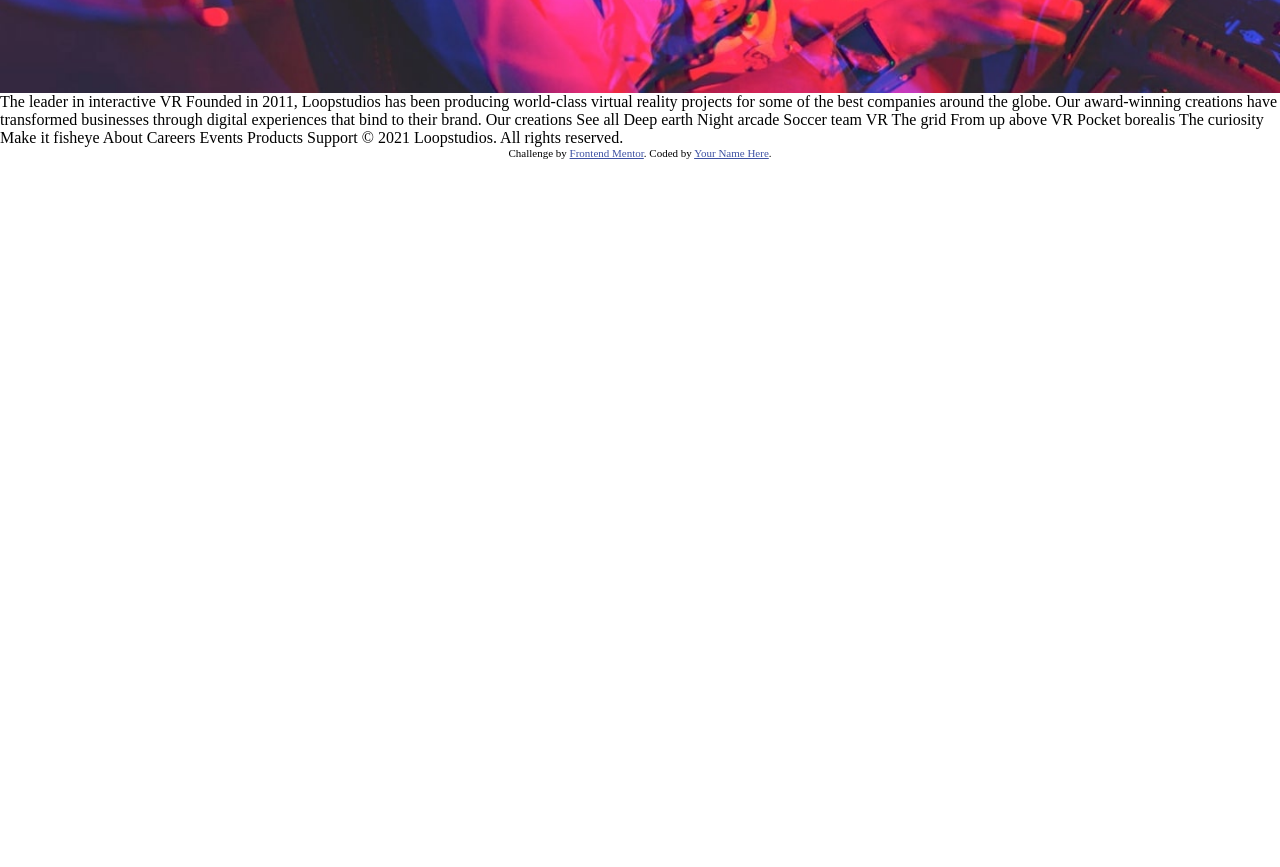
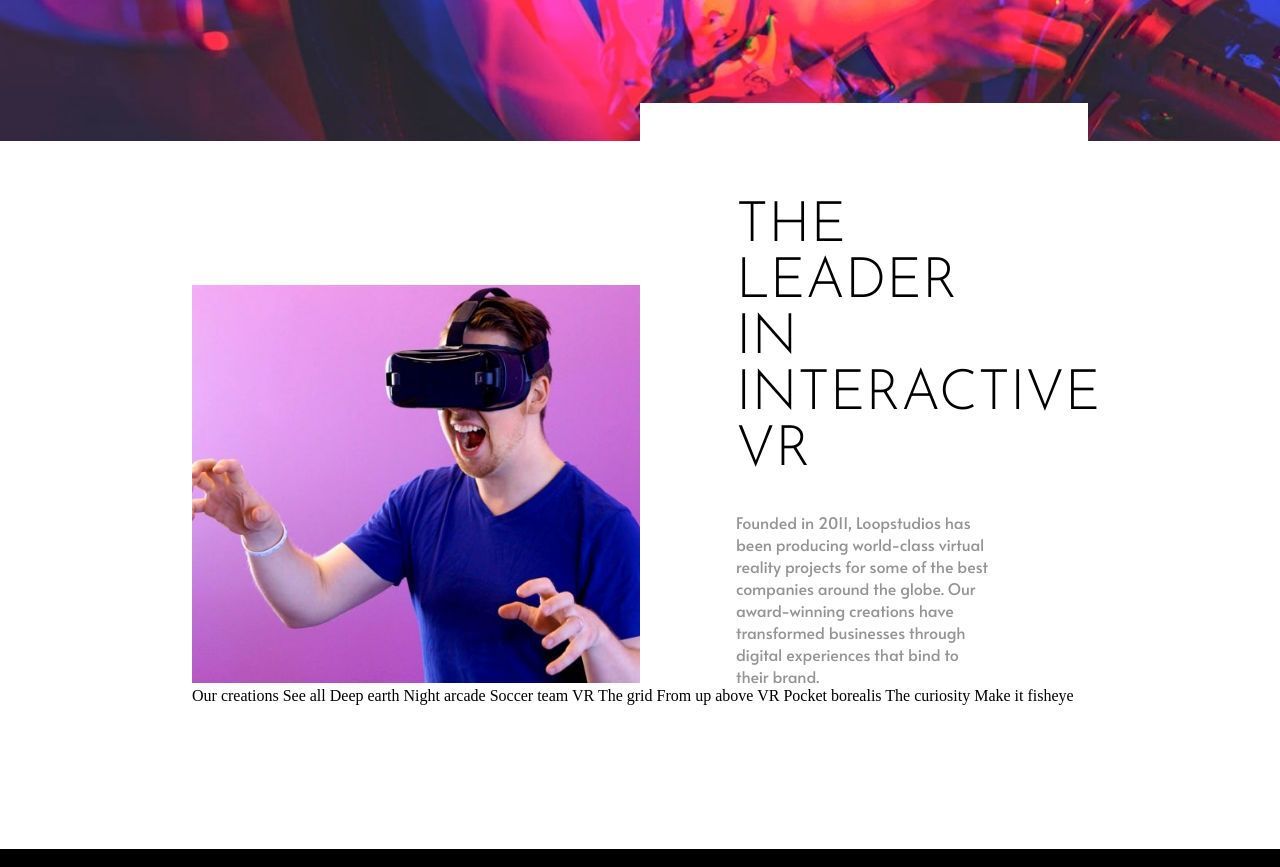
Before and after one commit to apocode01/Loopstudios-landing-page, a plain HTML site: page index.html in a window 1280 px wide. Shown: the part 421-1288 px from the top of the page. Before the commit the page ends 800 px from the top, so only its background shows below. Drawn offline with Linux system fonts and the light colour scheme.

Commit message:
Add content section with card layout

```diff
--- a/index.html
+++ b/index.html
@@ -27,12 +27,19 @@
     </div>
   </header>
 
-  The leader in interactive VR
+  <main class="content">
+    <div class="card">
+      <img class="card__image" src="images/desktop/image-interactive.jpg" alt="Person experimenting with VR">
 
-  Founded in 2011, Loopstudios has been producing world-class virtual reality
+      <div class="card__description">
+        <h2 class="card__description-title">The leader in interactive VR</h2>
+
+        <p class="card__description-paragraph">Founded in 2011, Loopstudios has been producing world-class virtual reality
         projects for some of the best companies around the globe. Our award-winning
         creations have transformed businesses through digital experiences that bind
-  to their brand.
+        to their brand.</p>
+      </div>
+    </div>
 
     Our creations
 
@@ -46,7 +53,9 @@
     Pocket borealis
     The curiosity
     Make it fisheye
+  </main>
 
+  <footer class="footer">
   About
   Careers
   Events
@@ -54,10 +63,6 @@
   Support
 
   © 2021 Loopstudios. All rights reserved.
-
-  <div class="attribution">
-    Challenge by <a href="https://www.frontendmentor.io?ref=challenge" target="_blank">Frontend Mentor</a>.
-    Coded by <a href="#">Your Name Here</a>.
-  </div>
+  </footer>
 </body>
 </html>
--- a/style/style.scss
+++ b/style/style.scss
@@ -3,7 +3,8 @@
 
 $white: hsl(0, 0%, 100%);
 $black: hsl(0, 0%, 0%);
-$grey: hsl(0, 0%, 85%);
+$grey200: hsl(0, 0%, 85%);
+$grey600: hsl(0%, 0%, 58%);
 
 * {
     box-sizing: border-box;
@@ -23,7 +24,7 @@
 .hero {
     display: flex;
     flex-direction: column;
-    padding: 3rem 12rem 6rem 12rem;
+    padding: 3rem 12rem 9rem 12rem;
     background-image: url(../images/desktop/image-hero.jpg);
     background-size: cover;
     background-position: center;
@@ -67,6 +68,50 @@
     font-weight: 300;
 }
 
+.content {
+    padding: 9rem 12rem 9rem 12rem;
+}
+
+.card {
+    position: relative;
+}
+
+.card__image {
+    width: 65%;
+    z-index: 0;
+}
+
+.card__description {
+    position: absolute;
+    display: flex;
+    flex-direction: column;
+    width: 50%;
+    padding: 6rem 6rem 0 6rem;
+    gap: 2rem;
+    bottom: 0;
+    right: 0;
+    background-color: $white;
+    z-index: 1;
+}
+
+.card__description-title {
+    font-family: 'Josefin Sans', sans-serif;
+    text-transform: uppercase;
+    font-size: 3.5rem;
+    font-weight: 300;
+}
+
+.card__description-paragraph {
+    font-family: 'Alata', sans-serif;
+    color: $grey600;
+    font-size: 1rem;
+    font-weight: 300;
+}
+
+.footer {
+    background-color: $black;
+}
+
 .attribution {
     font-size: 11px;
     text-align: center;
```
Also changed, not shown: style/style.css, 1 other file. Lines whose indentation alone changed are shown as unchanged.
